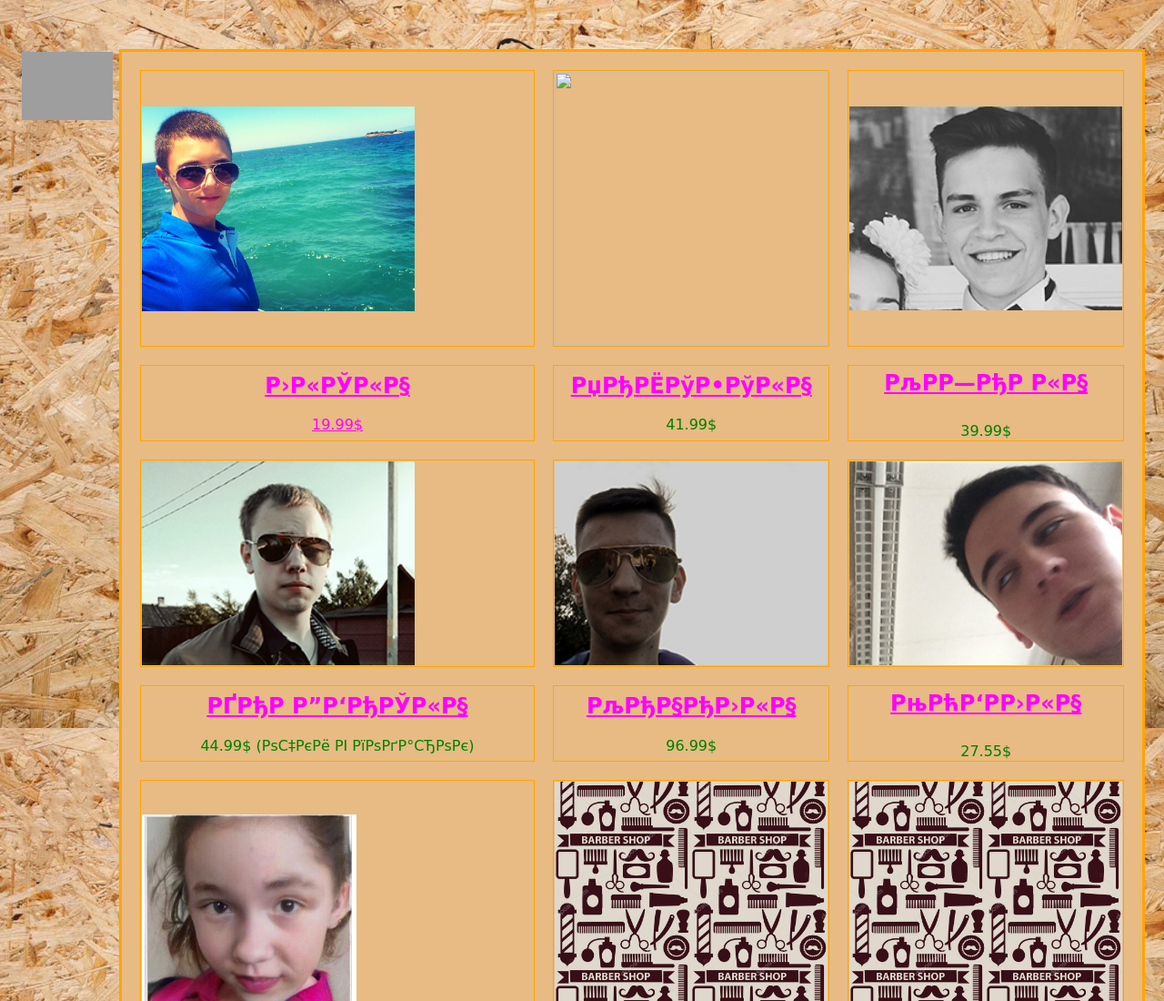
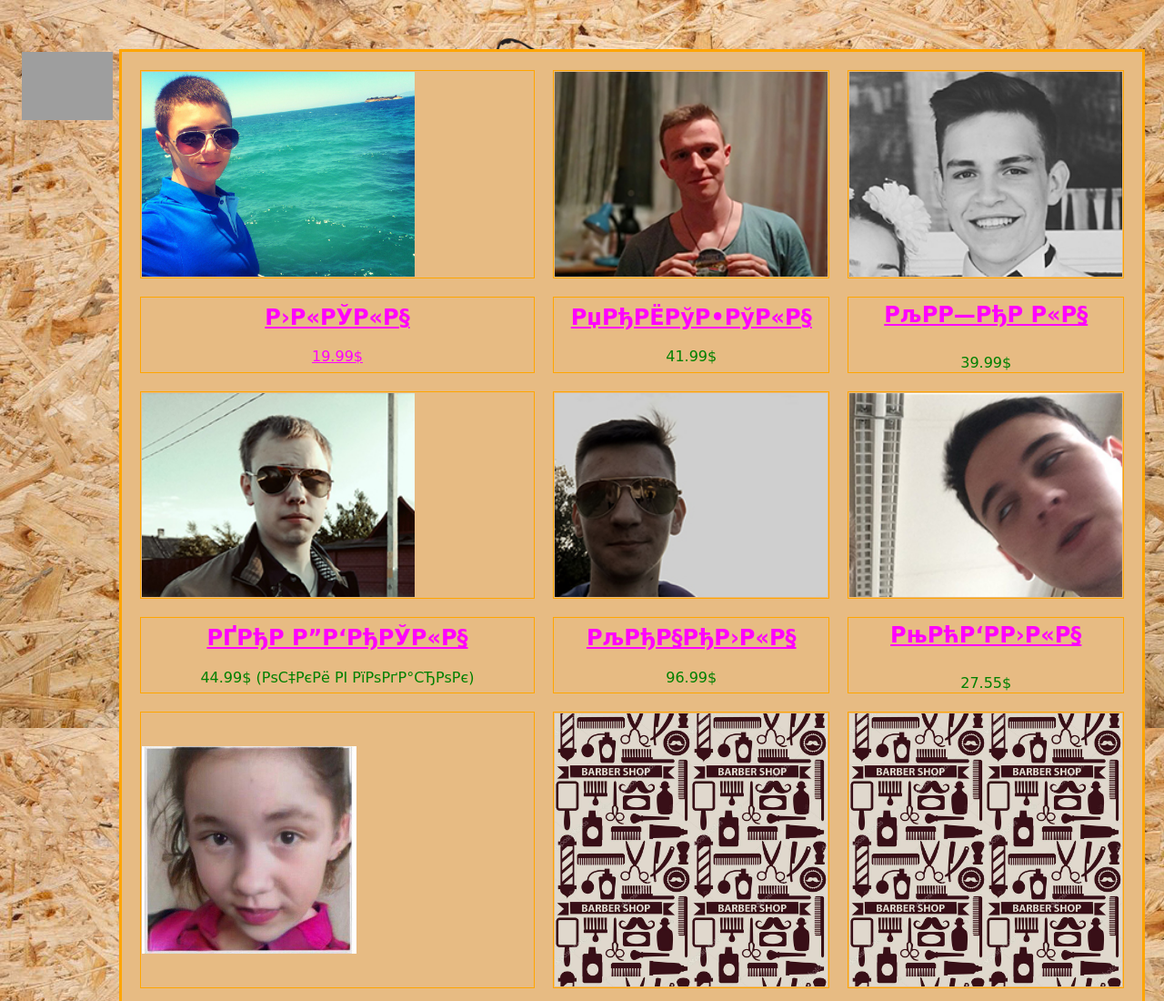
Before and after one commit to botq1t/sivblog, a plain HTML site: page barber2/index.html in a window 1280 px wide. Shown: the top 1100 px of the page at 91% size. Drawn offline with Linux system fonts and the light colour scheme; grey boxes are pictures that could not be loaded; files whose address does not match are found by name.

Commit message:
Update index.html

```diff
--- a/barber2/index.html
+++ b/barber2/index.html
@@ -113,7 +113,7 @@ else clearTimeout(tmr);}
 <tbody><tr>
 
 	<td><img src="./images/MM1.jpg" width="300"></td>
-	 <td><img src="./index_files/MC1.jpg" width="300"></td>
+	 <td><img src="./images/MC1.jpg" width="300"></td>
 	<td><img src="./index_files/V1.jpg" width="300"></td>
 
 </tr>
```
